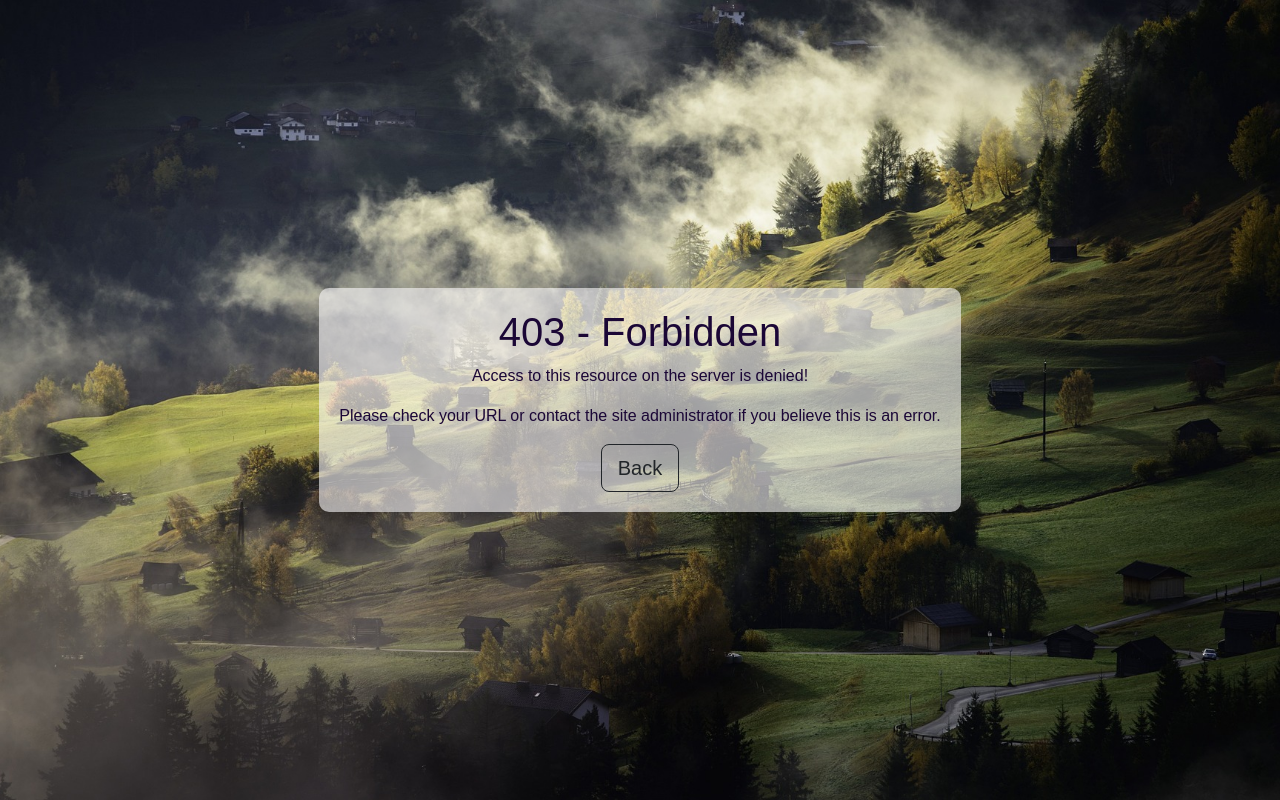
After one commit to hubkinza/django-fullstack-project, a Django app: template templates/403.html in a window 1280 px wide. The commit adds this page. Run offline with Django 4.2, Linux system fonts and the light colour scheme; the template is opened without the code that fills it, so the values that code supplies are empty; some libraries are stand-ins or nearby versions.

Commit message:
create custom 403 error page and update css

```diff
--- a/books/models.py
+++ b/books/models.py
@@ -26,9 +26,5 @@ class Book(models.Model):
     language = models.CharField(max_length=300, null=True, blank=False)
     description = models.TextField(max_length=1000, null=True, blank=False,)
 
-
-
-
-
 def __str__(self):
     return self.title
--- a/books/views.py
+++ b/books/views.py
@@ -44,11 +44,9 @@ def AddBook(request):
     # Render the AddBook form template with the form
     return render(request, template, context)
 
-
 """
     A ListView class for displaying a list of books.
 """
-
 
 class Books(LoginRequiredMixin, ListView):
 
@@ -61,7 +59,7 @@ class Books(LoginRequiredMixin, ListView):
 
         query = self.request.GET.get('q')
         if query:
-            # Filter books by title, author, genre, and language containing the search query
+
             books = self.model.objects.filter(
                 Q(title__icontains=query) |
                 Q(author__icontains=query) |
--- a/static/css/style.css
+++ b/static/css/style.css
@@ -123,14 +123,14 @@ a { color:#f9af30 ; }
 /*Book_details page style*/
 
 .container-with-padding {
-    padding-top: 10px; /* Adjust as needed */
-    padding-bottom: 10px; /* Adjust as needed */
+    padding-top: 10px;
+    padding-bottom: 10px;
 }
 
 /* Hero Image */
 
 .hero-image {
-    background-image:url("hero/hero.gif");
+    background-image:url("events/templates/Enchanted.jpg");
     height: 100%;
     background-position: center;
     background-repeat: no-repeat;
--- /dev/null
+++ b/templates/403.html
@@ -0,0 +1,41 @@
+{% load static %}
+<!DOCTYPE html>
+<html lang="en">
+<head>
+  <meta charset="UTF-8">
+  <meta name="viewport" content="width=device-width, initial-scale=1.0">
+  <title>403 Error - Access Forbidden</title>
+  <link rel="stylesheet" href="https://cdnjs.cloudflare.com/ajax/libs/bootstrap/5.2.3/css/bootstrap.min.css" integrity="sha512-SbiR/eusphKoMVVXysTKG/7VseWii+Y3FdHrt0EpKgpToZeemhqHeZeLWLhJutz/2ut2Vw1uQEj2MbRF+TVBUA==" crossorigin="anonymous" referrerpolicy="no-referrer" />
+  <style>
+
+    body {
+      margin: 0;
+      padding: 0;
+      background-image: url("{% static 'images/hills.jpg' %}");
+      background-color:rgba(246, 235, 248, 0.86);
+      background-size: cover;
+      background-position: center;
+      color: rgb(27, 7, 54);
+      font-family: Arial, sans-serif;
+      text-align: center;
+      display: flex;
+      justify-content: center;
+      align-items: center;
+      height: 100vh;
+    }
+    .content {
+      background-color: rgba(251, 250, 251, 0.596);
+      padding: 20px;
+      border-radius: 10px;
+    }
+  </style>
+</head>
+<body>
+  <div class="content">
+    <h1>403 - Forbidden</h1>
+    <p>Access to this resource on the server is denied!</p>
+    <p>Please check your URL or contact the site administrator if you believe this is an error.</p>
+    <a href="{% url 'books' %}" class="btn btn-outline-dark btn-lg">Back</a>
+
+</body>
+</html>
```
Also changed, not shown: events/templates/events/index.html (+9 -13 lines), templates/includes/header.html (+5 -2 lines), events/templates/Enchanted.jpg (added), static/images/fairytale-forest-7759927_1920.jpg (added), static/images/hills.jpg (added), static/images/mountain-landscape-2031539_1920.jpg (added).
